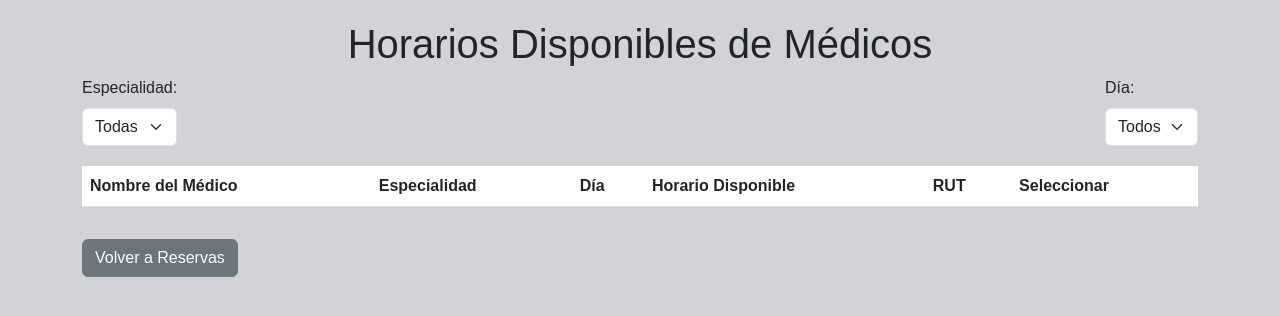
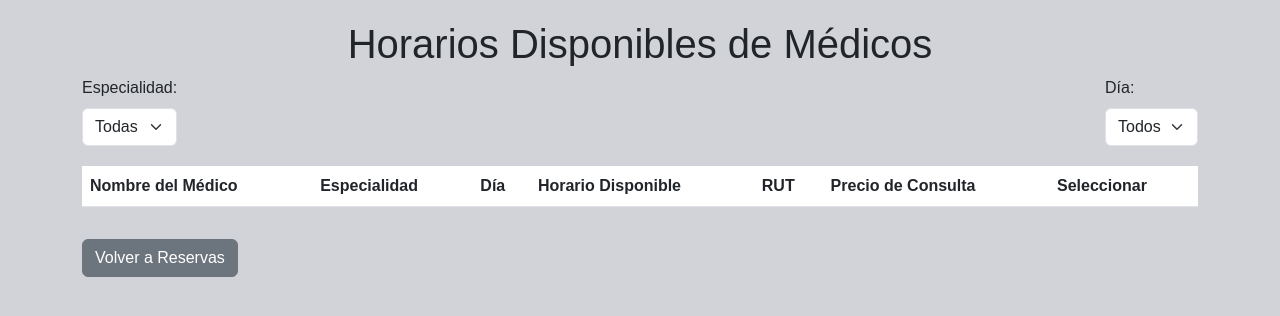
Before and after one commit to FMR08/ING-SOFTWARE-GRUPO-13, a Flask app: page /specialist in a window 1280 px wide. Shown: the top 316 px of the page. Run offline with Flask 3, Linux system fonts and the light colour scheme; data that the repository does not hold is empty; some libraries are stand-ins or nearby versions.

Commit message:
Añadiendo precio de consulta a lista de especialistas

```diff
--- a/flask_web/website/templates/especialistas.html
+++ b/flask_web/website/templates/especialistas.html
@@ -49,6 +49,7 @@
                     <th>Día</th>
                     <th>Horario Disponible</th>
                     <th>RUT</th>
+                    <th>Precio de Consulta</th>
                     <th>Seleccionar</th>
                 </tr>
             </thead>
@@ -115,6 +116,7 @@
                     <td>${specialist.dia}</td>
                     <td>${specialist.horario}</td>
                     <td>${specialist.rut}</td>
+                    <td>${specialist["Precio de consulta"]}</td> <!-- Mostrar precio de consulta -->
                     <td>
                         <button
                             onclick="selectSpecialist('${specialist.nombre} ${specialist.especialidad}', '${specialist.rut}')"
@@ -127,6 +129,7 @@
                 tableBody.appendChild(row);
             });
         }
+
 
         // Apply filters
         function applyFilters() {
```
